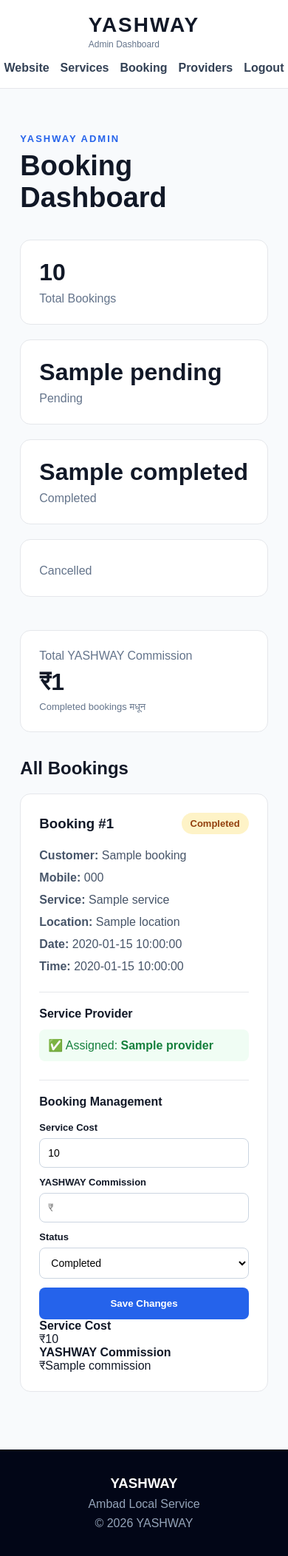
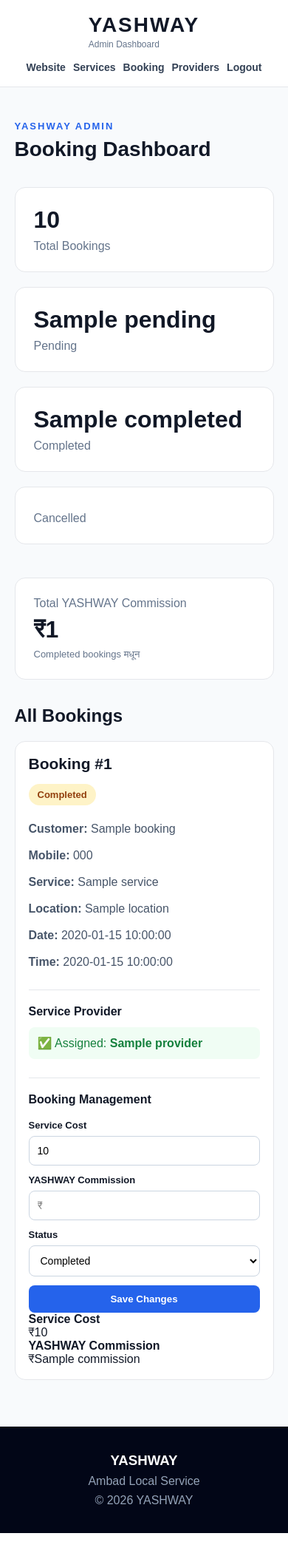
Before and after one commit to JarvisForge7/YASHWAY, a Flask app: template templates/admin.html in a window 390 px wide. Shown: the whole page at 74% size. After the commit the page ends 2073 px from the top, so only its background shows below. Run offline with Flask 3, Linux system fonts and the light colour scheme; the template is opened without the code that fills it: most values are stand-ins (such as "Sample title", 1, 10 or a date in 2020); some libraries are stand-ins or nearby versions.

Commit message:
Fix responsive admin dashboard layout

```diff
--- a/static/css/style.css
+++ b/static/css/style.css
@@ -1,17 +1,34 @@
+/* =====================================================
+   GLOBAL
+===================================================== */
+
 * {
     margin: 0;
     padding: 0;
     box-sizing: border-box;
 }
 
+html {
+    width: 100%;
+    overflow-x: hidden;
+}
+
 body {
     font-family: Arial, sans-serif;
     background: #f8fafc;
     color: #111827;
+    width: 100%;
+    overflow-x: hidden;
+}
+
+a {
+    text-decoration: none;
 }
 
 
-/* NAVBAR */
+/* =====================================================
+   NAVBAR
+===================================================== */
 
 .navbar {
     width: 100%;
@@ -39,13 +56,18 @@ body {
 }
 
 .navbar nav a {
-    text-decoration: none;
     color: #334155;
     font-weight: 600;
 }
 
+.navbar nav a:hover {
+    color: #2563eb;
+}
 
-/* HERO */
+
+/* =====================================================
+   HERO
+===================================================== */
 
 .hero {
     min-height: 570px;
@@ -84,7 +106,9 @@ body {
 }
 
 
-/* BUTTONS */
+/* =====================================================
+   BUTTONS
+===================================================== */
 
 .hero-buttons {
     display: flex;
@@ -112,7 +136,9 @@ body {
 }
 
 
-/* SECTION */
+/* =====================================================
+   SECTION
+===================================================== */
 
 .services-section,
 .how-section {
@@ -137,7 +163,9 @@ body {
 }
 
 
-/* SERVICES */
+/* =====================================================
+   SERVICES
+===================================================== */
 
 .service-grid {
     display: grid;
@@ -172,7 +200,9 @@ body {
 }
 
 
-/* HOW IT WORKS */
+/* =====================================================
+   HOW IT WORKS
+===================================================== */
 
 .steps {
     display: grid;
@@ -203,7 +233,9 @@ body {
 }
 
 
-/* CTA */
+/* =====================================================
+   CTA
+===================================================== */
 
 .cta {
     text-align: center;
@@ -223,7 +255,9 @@ body {
 }
 
 
-/* FOOTER */
+/* =====================================================
+   FOOTER
+===================================================== */
 
 footer {
     text-align: center;
@@ -238,28 +272,9 @@ footer p {
 }
 
 
-/* MOBILE */
-
-@media (max-width: 768px) {
-
-    .navbar {
-        flex-direction: column;
-        gap: 15px;
-    }
-
-    .navbar nav {
-        gap: 15px;
-    }
-
-    .hero h2 {
-        font-size: 40px;
-    }
-
-    .service-grid,
-    .steps {
-        grid-template-columns: 1fr;
-    }
-/* BOOKING */
+/* =====================================================
+   BOOKING
+===================================================== */
 
 .booking-section {
     padding: 70px 20px;
@@ -296,6 +311,7 @@ footer p {
     font-size: 15px;
     font-family: inherit;
     outline: none;
+    background: white;
 }
 
 .booking-form input:focus,
@@ -311,7 +327,11 @@ footer p {
     cursor: pointer;
     font-size: 16px;
 }
-/* ADMIN DASHBOARD */
+
+
+/* =====================================================
+   ADMIN DASHBOARD
+===================================================== */
 
 .admin-section {
     padding: 60px 7%;
@@ -319,6 +339,7 @@ footer p {
 }
 
 .admin-container {
+    width: 100%;
     max-width: 1200px;
     margin: auto;
 }
@@ -340,7 +361,9 @@ footer p {
 }
 
 
-/* STATS */
+/* =====================================================
+   ADMIN STATS
+===================================================== */
 
 .admin-stats {
     display: grid;
@@ -366,115 +389,6 @@ footer p {
 }
 
 
-/* BOOKINGS */
-
-.booking-list h2 {
-    margin-bottom: 20px;
-}
-
-.admin-booking-card {
-    background: white;
-    padding: 25px;
-    border-radius: 14px;
-    border: 1px solid #e5e7eb;
-    margin-bottom: 18px;
-}
-
-.booking-header {
-    display: flex;
-    justify-content: space-between;
-    align-items: center;
-    margin-bottom: 20px;
-}
-
-.status {
-    background: #fef3c7;
-    color: #92400e;
-    padding: 7px 12px;
-    border-radius: 20px;
-    font-size: 13px;
-    font-weight: bold;
-}
-
-.booking-details {
-    display: grid;
-    grid-template-columns: repeat(2, 1fr);
-    gap: 12px;
-}
-
-.booking-details p {
-    color: #475569;
-}
-
-.no-booking {
-    background: white;
-    padding: 50px;
-    text-align: center;
-    border-radius: 15px;
-    border: 1px solid #e5e7eb;
-}
-
-
-/* ADMIN MOBILE */
-
-@media (max-width: 768px) {
-
-    .admin-stats {
-        grid-template-columns: repeat(2, 1fr);
-    }
-
-    .booking-details {
-        grid-template-columns: 1fr;
-    }
-
-}
-
-@media (max-width: 500px) {
-
-    .admin-stats {
-        grid-template-columns: 1fr;
-    }
-
-}
-/* PROVIDER ASSIGN */
-
-.provider-assign {
-    margin-top: 25px;
-    padding-top: 20px;
-    border-top: 1px solid #e5e7eb;
-}
-
-.provider-assign h4 {
-    margin-bottom: 12px;
-}
-
-.assign-form {
-    display: flex;
-    gap: 12px;
-}
-
-.assign-form select {
-    flex: 1;
-    padding: 12px;
-    border: 1px solid #cbd5e1;
-    border-radius: 8px;
-    font-size: 15px;
-}
-
-.assigned-provider {
-    color: #15803d;
-    background: #f0fdf4;
-    padding: 12px;
-    border-radius: 8px;
-}
-
-@media (max-width: 600px) {
-
-    .assign-form {
-        flex-direction: column;
-    }
-
-}
 /* =====================================================
    COMMISSION CARD
 ===================================================== */
@@ -504,6 +418,111 @@ footer p {
 
 
 /* =====================================================
+   BOOKINGS
+===================================================== */
+
+.booking-list {
+    width: 100%;
+}
+
+.booking-list h2 {
+    margin-bottom: 20px;
+}
+
+.admin-booking-card {
+    width: 100%;
+    background: white;
+    padding: 25px;
+    border-radius: 14px;
+    border: 1px solid #e5e7eb;
+    margin-bottom: 18px;
+}
+
+.booking-header {
+    display: flex;
+    justify-content: space-between;
+    align-items: center;
+    margin-bottom: 20px;
+    gap: 15px;
+}
+
+.booking-header h3 {
+    font-size: 21px;
+}
+
+.status {
+    background: #fef3c7;
+    color: #92400e;
+    padding: 7px 12px;
+    border-radius: 20px;
+    font-size: 13px;
+    font-weight: bold;
+    white-space: nowrap;
+}
+
+.booking-details {
+    display: grid;
+    grid-template-columns: repeat(2, 1fr);
+    gap: 12px;
+}
+
+.booking-details p {
+    color: #475569;
+    line-height: 1.5;
+}
+
+.no-booking {
+    background: white;
+    padding: 50px;
+    text-align: center;
+    border-radius: 15px;
+    border: 1px solid #e5e7eb;
+}
+
+
+/* =====================================================
+   PROVIDER ASSIGN
+===================================================== */
+
+.provider-assign {
+    margin-top: 25px;
+    padding-top: 20px;
+    border-top: 1px solid #e5e7eb;
+}
+
+.provider-assign h4 {
+    margin-bottom: 12px;
+}
+
+.assign-form {
+    display: flex;
+    gap: 12px;
+    align-items: center;
+}
+
+.assign-form select {
+    flex: 1;
+    min-width: 0;
+    padding: 12px;
+    border: 1px solid #cbd5e1;
+    border-radius: 8px;
+    font-size: 15px;
+    background: white;
+}
+
+.assign-form button {
+    flex-shrink: 0;
+}
+
+.assigned-provider {
+    color: #15803d;
+    background: #f0fdf4;
+    padding: 12px;
+    border-radius: 8px;
+}
+
+
+/* =====================================================
    BOOKING MANAGEMENT
 ===================================================== */
 
@@ -524,6 +543,10 @@ footer p {
     align-items: end;
 }
 
+.management-field {
+    min-width: 0;
+}
+
 .management-field label {
     display: block;
     margin-bottom: 7px;
@@ -539,30 +562,22 @@ footer p {
     border-radius: 8px;
     font-size: 14px;
     background: white;
+    outline: none;
+}
+
+.management-field input:focus,
+.management-field select:focus {
+    border-color: #2563eb;
 }
 
 .save-btn {
     border: none;
     cursor: pointer;
     white-space: nowrap;
+    padding: 11px 18px;
 }
 
 
-/* =====================================================
-   MOBILE
-===================================================== */
-
-@media (max-width: 800px) {
-
-    .management-form {
-        grid-template-columns: 1fr;
-    }
-
-    .save-btn {
-        width: 100%;
-    }
-
-}
 /* =====================================================
    BOOKING SUCCESS
 ===================================================== */
@@ -580,7 +595,7 @@ footer p {
     border-radius: 18px;
     text-align: center;
     border: 1px solid #e5e7eb;
-    box-shadow: 0 10px 30px rgba(0,0,0,0.05);
+    box-shadow: 0 10px 30px rgba(0, 0, 0, 0.05);
 }
 
 .success-icon {
@@ -673,13 +688,7 @@ footer p {
     font-weight: bold;
 }
 
-@media (max-width: 600px) {
 
-    .success-actions {
-        flex-direction: column;
-    }
-
-}
 /* =====================================================
    ADMIN LOGIN
 ===================================================== */
@@ -727,7 +736,6 @@ footer p {
     padding: 13px;
     border: 1px solid #d1d5db;
     border-radius: 8px;
-    box-sizing: border-box;
 }
 
 .admin-login-card button {
@@ -747,4 +755,131 @@ footer p {
     display: inline-block;
     margin-top: 25px;
 }
+
+
+/* =====================================================
+   MOBILE / TABLET
+===================================================== */
+
+@media (max-width: 900px) {
+
+    .admin-section {
+        padding: 45px 5%;
+    }
+
+    .admin-stats {
+        grid-template-columns: repeat(2, 1fr);
+    }
+
+    .management-form {
+        grid-template-columns: 1fr 1fr;
+    }
+
+    .save-btn {
+        width: 100%;
+    }
 }
+
+
+@media (max-width: 768px) {
+
+    .navbar {
+        flex-direction: column;
+        gap: 15px;
+        padding: 18px 5%;
+    }
+
+    .navbar nav {
+        gap: 15px;
+        flex-wrap: wrap;
+        justify-content: center;
+    }
+
+    .hero {
+        padding: 60px 5%;
+    }
+
+    .hero h2 {
+        font-size: 40px;
+    }
+
+    .hero-buttons {
+        flex-direction: column;
+    }
+
+    .service-grid,
+    .steps {
+        grid-template-columns: 1fr;
+    }
+
+    .admin-title h2 {
+        font-size: 32px;
+    }
+
+    .booking-details {
+        grid-template-columns: 1fr;
+    }
+
+    .assign-form {
+        flex-direction: column;
+        align-items: stretch;
+    }
+
+    .assign-form select,
+    .assign-form button {
+        width: 100%;
+    }
+
+    .success-actions {
+        flex-direction: column;
+    }
+}
+
+
+@media (max-width: 600px) {
+
+    .admin-stats {
+        grid-template-columns: 1fr;
+    }
+
+    .admin-booking-card {
+        padding: 18px;
+    }
+
+    .booking-header {
+        flex-direction: column;
+        align-items: flex-start;
+    }
+
+    .management-form {
+        grid-template-columns: 1fr;
+    }
+
+    .booking-form {
+        padding: 25px;
+    }
+
+    .success-card {
+        padding: 25px;
+    }
+
+    .navbar nav {
+        font-size: 14px;
+    }
+}
+
+
+@media (max-width: 400px) {
+
+    .hero h2 {
+        font-size: 34px;
+    }
+
+    .admin-title h2 {
+        font-size: 28px;
+    }
+
+    .navbar nav {
+        gap: 10px;
+    }
+}
```
